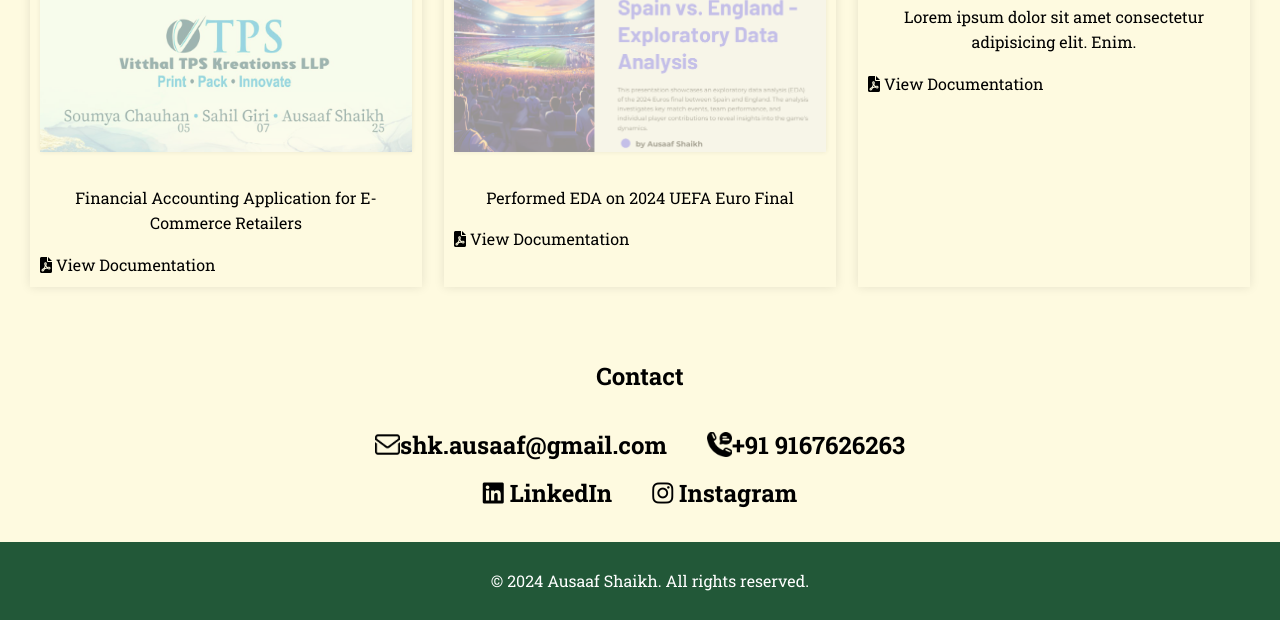
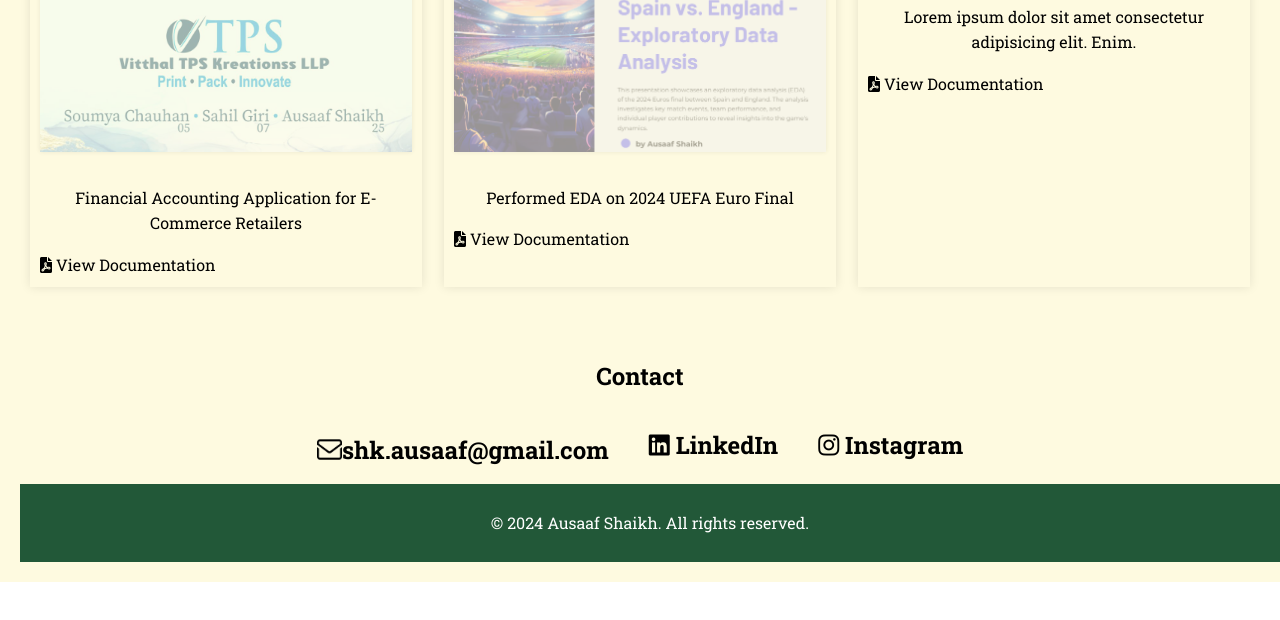
Before and after one commit to ausaafff/Portfolio, a plain HTML site: page index.html in a window 1280 px wide. Shown: the part 1397-2017 px from the top of the page. After the commit the page ends 1979 px from the top, so only its background shows below. Drawn offline with Linux system fonts and the light colour scheme; a script that the page names is missing.

Commit message:
Update index.html

```diff
--- a/index.html
+++ b/index.html
@@ -140,16 +140,6 @@
           />
           shk.ausaaf@gmail.com
         </div>
-        <div class="contact-item">
-          <img
-            src="documents/call_logo.png"
-            alt="Call Icon"
-            height="25px"
-            width="25px"
-          />
-          +91 9167626263
-        </div>
-      </div>
       <div class="contact-row">
         <div class="contact-item">
           <a
```
